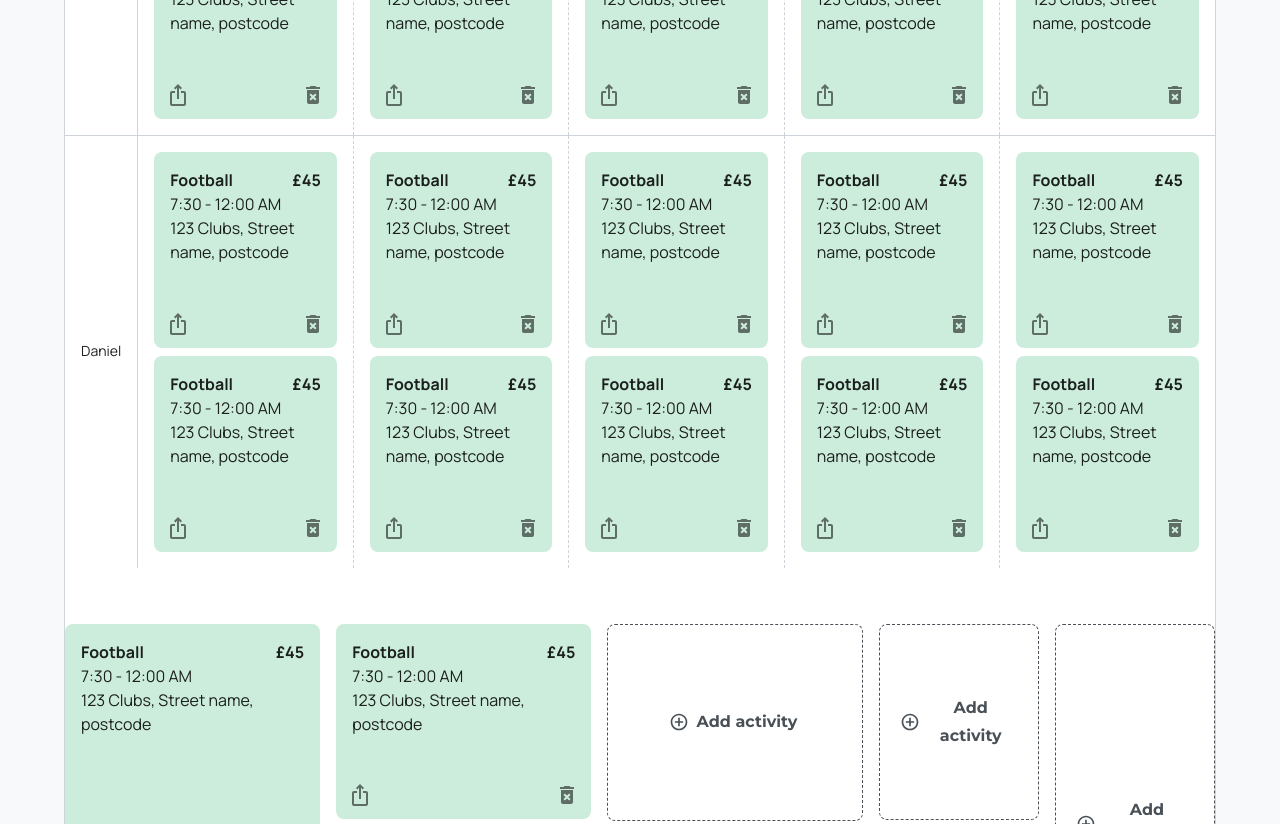
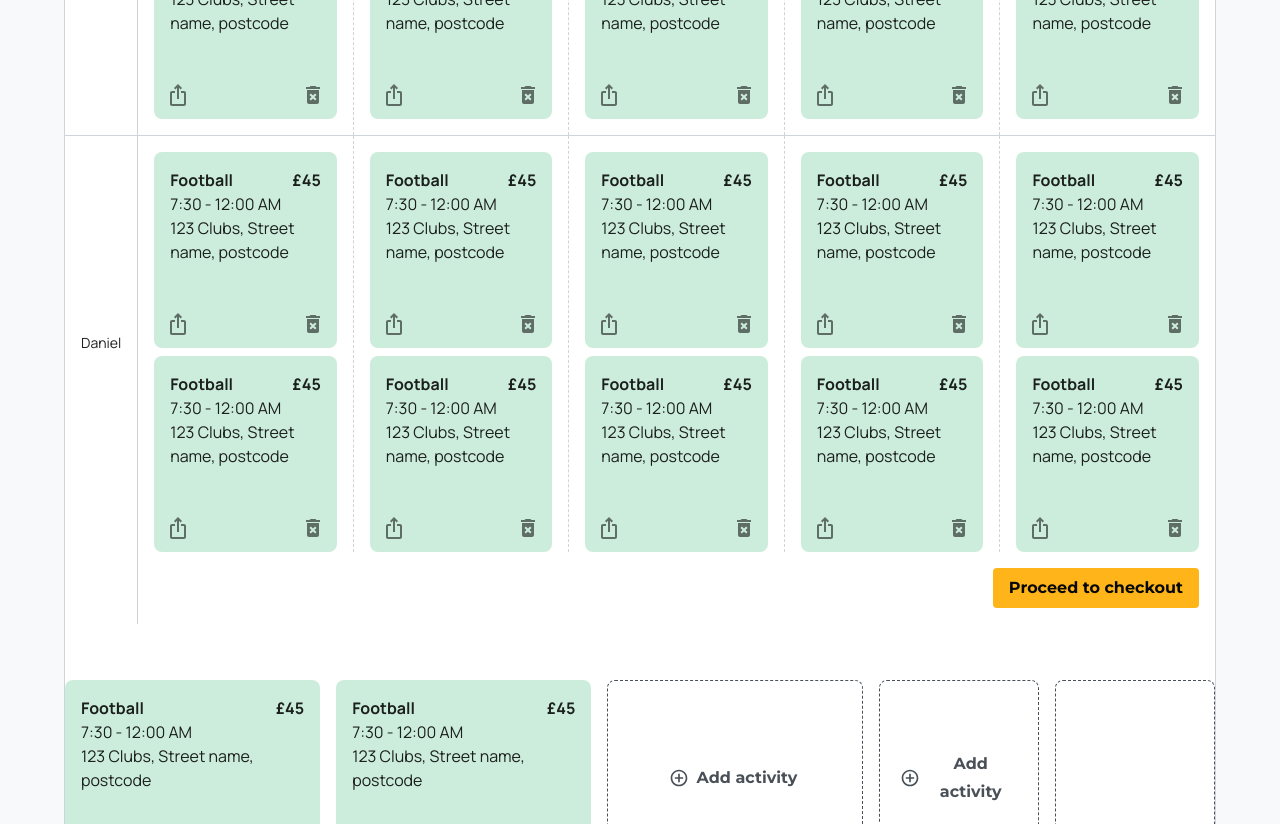
Before and after one commit to digital-brother/ooscca-fe, a Next.js app: page /booking in a window 1280 px wide. Shown: the part 820-1644 px from the top of the page. Built offline with nearby package versions, Linux system fonts and the light colour scheme.

Commit message:
Add proceed to checkout button

```diff
--- a/src/app/booking/OOSPlannerSection.js
+++ b/src/app/booking/OOSPlannerSection.js
@@ -10,6 +10,7 @@ import {
   Button,
   Container,
   IconButton,
+  Tab,
   Table,
   TableBody,
   TableCell,
@@ -161,18 +162,27 @@ function FamilyBookings() {
           </TableRow>
         </TableHead>
         <TableBody>
-          {children.map((child, index) => (
-            <TableRow key={index} sx={{ "&:not(:last-child)": { borderBottom: "1px solid", borderColor: "grey.300" } }}>
+          {children.map((child, index) => {
+            const isLastChild = index + 1 === children.length;
+            return (
+              <TableRow key={index} sx={!isLastChild && { borderBottom: "1px solid", borderColor: "grey.300" }}>
                 <StyledTableCell component="th" scope="row">
                   {child}
                 </StyledTableCell>
                 {weekDates.map((date, index) => (
-                <StyledTableCell key={index} align="left">
+                  <StyledTableCell key={index} align="left" sx={isLastChild && { pb: 0 }}>
                     <BookingDay bookings={[booking, booking]} sx={{ mx: "auto" }} />
                   </StyledTableCell>
                 ))}
               </TableRow>
-          ))}
+            );
+          })}
+          <TableRow>
+            <StyledTableCell></StyledTableCell>
+            <StyledTableCell colSpan={5} sx={{ textAlign: "right" }}>
+              <Button variant="contained" color="yellow">Proceed to checkout</Button>
+            </StyledTableCell>
+          </TableRow>
         </TableBody>
       </Table>
     </TableContainer>
```
Lines whose indentation alone changed are shown as unchanged.
